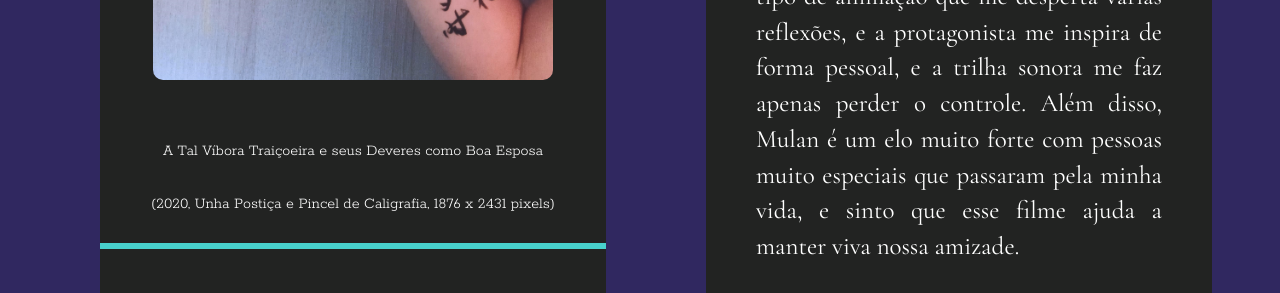
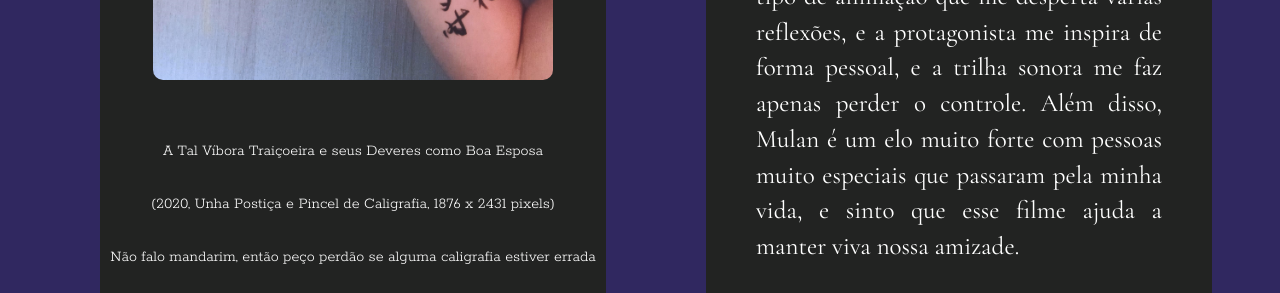
Before and after one commit to brunagalibtcc/.github.io, a plain HTML site: page pages/mulan.html in a window 1280 px wide. Shown: the part 1061-1354 px from the top of the page. Drawn offline with nearby package versions, Linux system fonts and the light colour scheme; a web font is replaced by a local one.

Commit message:
updating images

```diff
--- a/pages/mulan.html
+++ b/pages/mulan.html
@@ -109,6 +109,7 @@
             <img src="/images/mulan/a_tal_vibora_traicoeira_e_seus_deveres_como_boa_esposa.jpg">
             <p>A Tal Víbora Traiçoeira e seus Deveres como Boa Esposa</p>
             <p>(2020, Unha Postiça e Pincel de Caligrafia, 1876 x 2431 pixels)</p>
+            <p>Não falo mandarim, então peço perdão se alguma caligrafia estiver errada</p>
             <hr></hr>
             <img id="img" src="/images/mulan/disciplina_e_força_1.jpg">
             <p>Disciplina e Força (2020, E.V.A. e tinta Acrílica, 260 x 130 x 35 mm)</p>
```
Also changed, not shown: images/fundos/agradecimentos.png, images/fundos/fanart.png.
